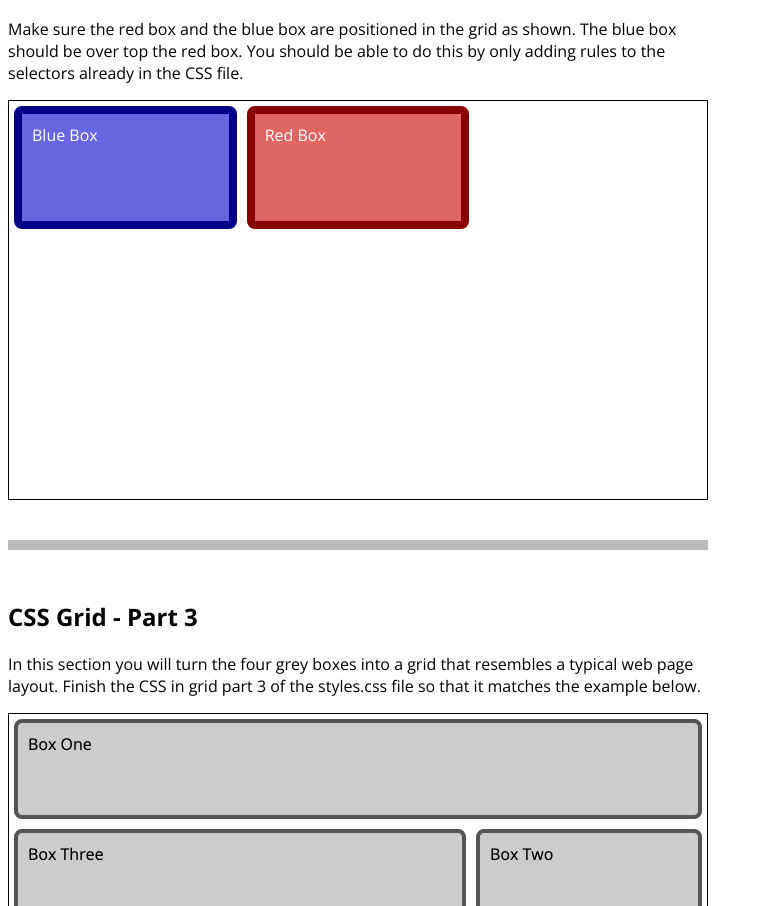
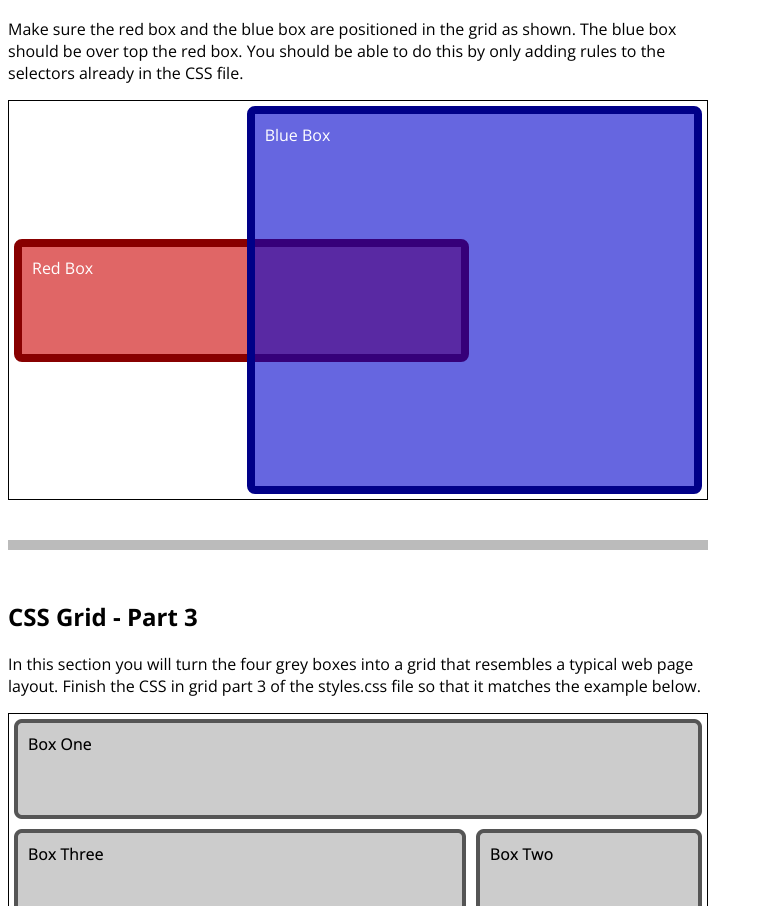
Before and after one commit to MohammedOuannass-ITMD-441/lab2, a plain HTML site: page index.html in a window 1280 px wide. Shown: the part 3934-4840 px from the top of the page, without its empty margins (0-763 px from the left). Drawn offline with nearby package versions, Linux system fonts and the light colour scheme.

Commit message:
grid part 2 css

```diff
--- a/styles.css
+++ b/styles.css
@@ -85,10 +85,15 @@
 /* Grid Part 2 */
 
 #grid-section2 .gridboxblue {
+	grid-column: 2 / span 2;
+	grid-row: 1 / span 3;
+	z-index: 1;
 
 }
 
 #grid-section2 .gridboxred {
+	grid-column: 1 / span 2;
+	grid-row: 2;
 
 }
 
```
